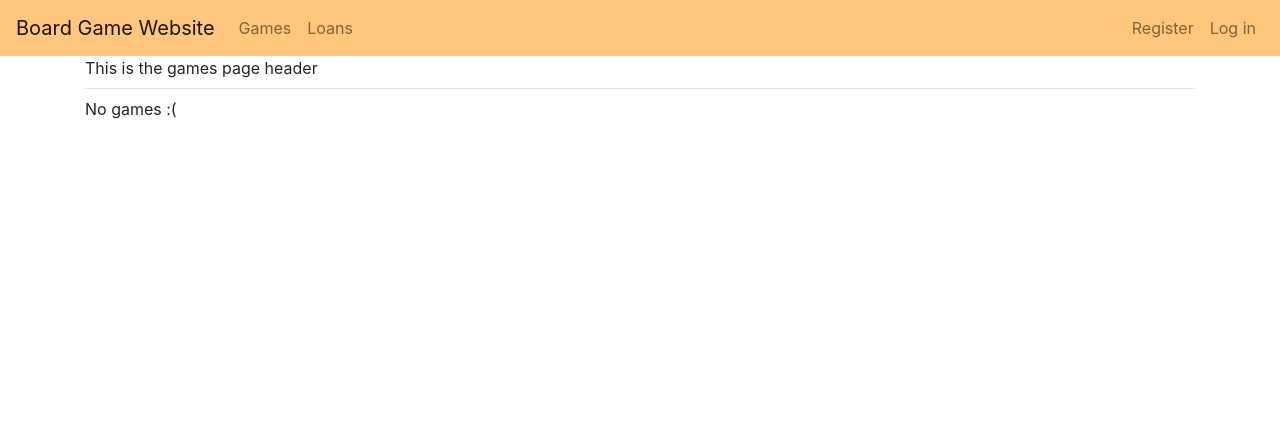
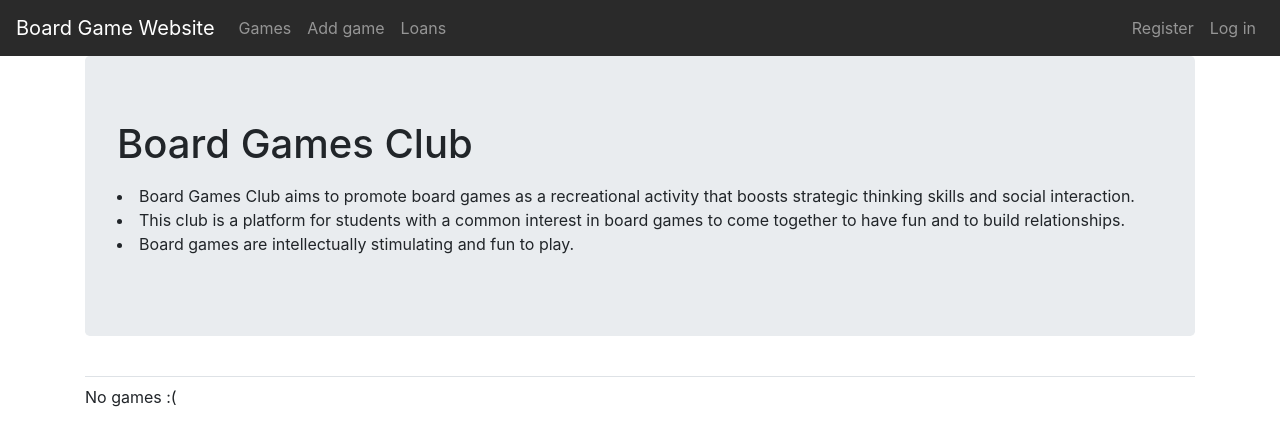
Before and after one commit to teemu-mjr/board-game, a Django app: template board_games/templates/board_games/games.html in a window 1280 px wide. Shown: the top 446 px of the page. Run offline with Django 3.2, Linux system fonts and the light colour scheme; the template is opened without the code that fills it, so the values that code supplies are empty; some libraries are stand-ins or nearby versions.

Commit message:
Changes to Index, Games, Games_info, log_in, base, log_out

```diff
--- a/board_games/templates/board_games/base.html
+++ b/board_games/templates/board_games/base.html
@@ -14,7 +14,7 @@
 
 <body>
 
-  <nav class="navbar navbar-expand-md navbar-light" style="background-color: #ffc77e;">
+  <nav class="navbar navbar-expand-md navbar-dark" style="background-color: #2a2a2a;">
 
     <a class="navbar-brand" href="{% url 'board_games:index'%}">
       Board Game Website</a>
@@ -28,6 +28,11 @@
           <a class="nav-link" href="{% url 'board_games:games'%}">
             Games</a>
         </li>
+        <li class="nav-item">
+          <a class="nav-link" href="{% url 'board_games:add_game'%}">
+            Add game</a>
+        </li>
+
         <li class="nav-item">
           <a class="nav-link" href="{% url 'board_games:loans'%}">
             Loans</a>
--- a/board_games/templates/board_games/games.html
+++ b/board_games/templates/board_games/games.html
@@ -1,15 +1,22 @@
 {% extends 'board_games/base.html' %}
 {% block page_header %}
-This is the games page header
-{% endblock page_header %}
+<div class="jumbotron">
+  <h1>Board Games Club</h1>
+  <p><li>
+        Board Games Club aims to promote board games as a recreational activity that boosts strategic thinking skills and social interaction.
+    </li>
+    <li>This club is a platform for students with a common interest in board games to come together to have fun and to build relationships.
+    </li>
+    <li>Board games are intellectually stimulating and fun to play.
+    </li>
+    </p>
+</div>{% endblock page_header %}
 
 {% block content %}
-
-
     {% for game in games %}
 
         {% if not game.loaned %}
-        <div class="card mb-3">
+        <div class="card mb-3 bg-success">
             <h4 class="card-header">
                 {{ game }}
                 <small><a class="btn btn-outline-primary" href={% url 'board_games:game_info' game.id %}>{{game}}</a></small>
--- a/users/templates/registration/logout.html
+++ b/users/templates/registration/logout.html
@@ -1,8 +1,8 @@
 {% extends "board_games/base.html" %}
 
 {% block page_header %}
-logout header
+Thank you for visiting our site.
 {% endblock page_header %}
 {% block content %}
-logout content
+We are waiting to see
 {% endblock content %}
```
Also changed, not shown: board_games/templates/board_games/game_info.html (+19 -7 lines), board_games/templates/board_games/index.html (+9 -1 lines), users/templates/registration/login.html (+43 -13 lines), db.sqlite3.
